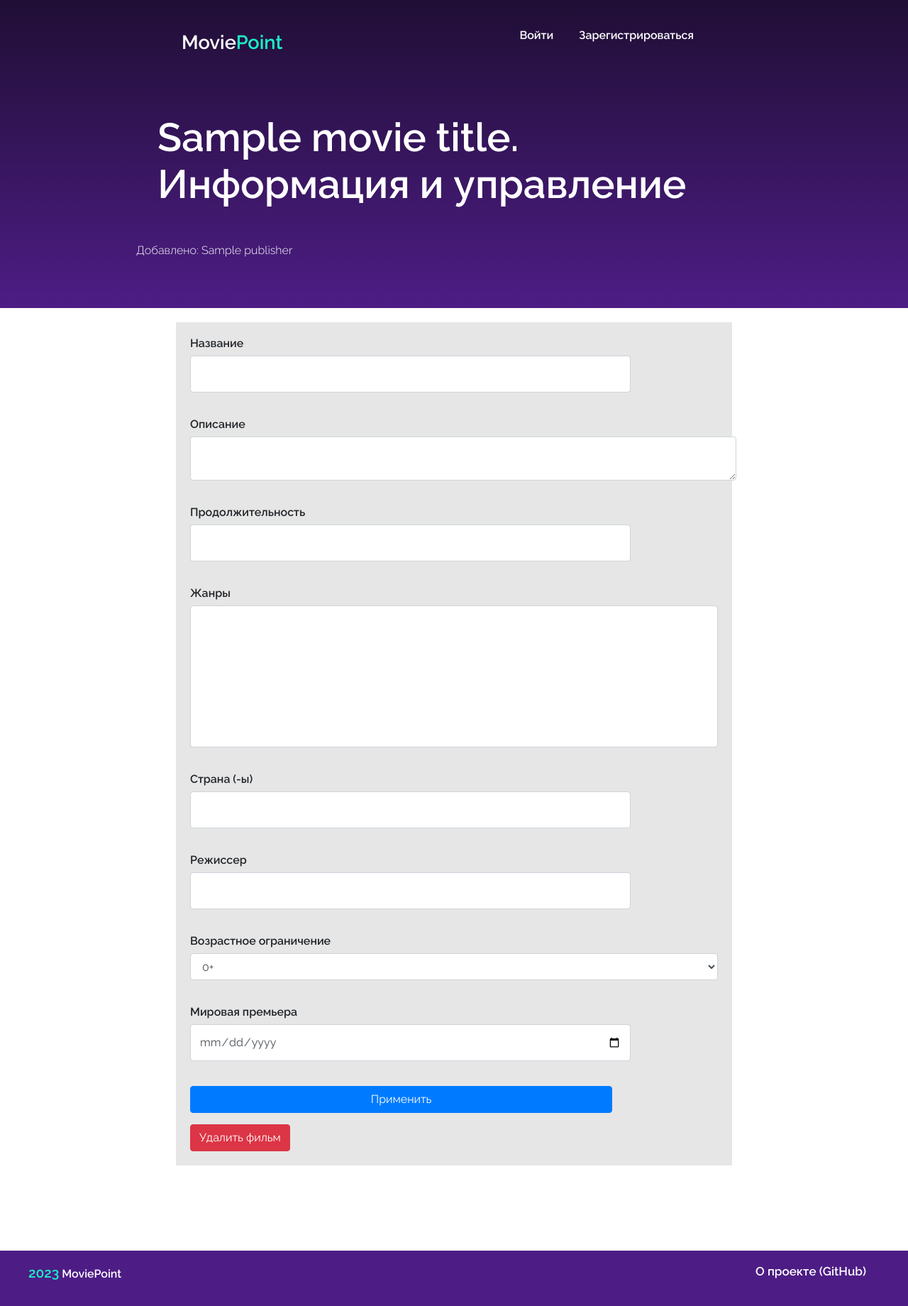
After one commit to AlexSavelev/MoviePoint, a Flask app: template templates/edit_info.html in a window 1280 px wide. The commit adds this page. Shown: the whole page at 71% size. Run offline with Flask 3, Linux system fonts and the light colour scheme; tables that the repository leaves empty hold one stand-in row (values such as "Sample post"); the template is opened without the code that fills it: values that come from a table or form of the project are taken from there, most other values are stand-ins (such as "Sample title", 1, 10 or a date in 2020); lists and menus that the app fills with data are empty; some libraries are stand-ins or nearby versions.

Commit message:
edit movie info

```diff
--- a/config.py
+++ b/config.py
@@ -13,6 +13,8 @@ SERIES = 'S'
 
 # Languages
 LANG_MAP = {'ru': 'Russian', 'en': 'English'}
+# Ages
+AGES = ['0+', '6+', '12+', '16+', '18+']
 
 
 with open('admins.txt', 'r') as f:
--- a/data/movies_resources.py
+++ b/data/movies_resources.py
@@ -25,6 +25,8 @@ class MoviesResource(Resource):
     def put(self, movies_id):
         abort_if_movie_not_found(movies_id)
         args = {i: j for i, j in parser.parse_args().items() if j is not None}
+        if 'world_release_date' in args:
+            args['world_release_date'] = datetime.date.fromisoformat(args['world_release_date'])
         session = create_session()
         session.query(Movies).filter(Movies.id == movies_id).update(args)
         session.commit()
--- a/forms/edit.py
+++ b/forms/edit.py
@@ -1,9 +1,11 @@
 from flask_wtf import FlaskForm
 from flask_wtf.file import FileRequired, FileAllowed
-from wtforms import StringField, SelectField, SubmitField, IntegerField, FileField, MultipleFileField
+from wtforms import StringField, SelectField, SelectMultipleField, SubmitField, \
+    FileField, MultipleFileField, DateField, TextAreaField
 from wtforms.validators import DataRequired
 
-from config import FULL_LENGTH, SERIES
+from requests import get
+from config import SITE_PATH, FULL_LENGTH, SERIES, AGES
 
 IMAGES = 'jpg jpe jpeg png gif svg bmp'.split()
 
@@ -15,10 +17,29 @@ class MyNewForm(FlaskForm):
 
 
 class EditCoverForm(FlaskForm):
-    content = FileField('Новая обложка', validators=[FileRequired(), FileAllowed(IMAGES, 'Images only!')])
+    content = FileField('Новая обложка', validators=[FileRequired(), FileAllowed(IMAGES, f'Загружать можно ТОЛЬКО '
+                                                                                         f'ИЗОБРАЖЕНИЯ форматов '
+                                                                                         f'{", ".join(IMAGES)}')])
     submit = SubmitField('Установить')
 
 
 class EditImagesForm(FlaskForm):
     content = MultipleFileField('Картинки', validators=[FileAllowed(IMAGES, 'Images only!')])
     submit = SubmitField('Установить')
+
+
+class EditMovieForm(FlaskForm):
+    title = StringField('Название', validators=[DataRequired()])
+    description = TextAreaField('Описание', validators=[])
+    duration = StringField('Продолжительность', validators=[])
+    genres = SelectMultipleField('Жанры', choices=[])
+    country = StringField('Страна (-ы)', validators=[])
+    director = StringField('Режиссер', validators=[])
+    age = SelectField('Возрастное ограничение', choices=[(i, i) for i in AGES])
+    world_release_date = DateField('Мировая премьера', format='%Y-%m-%d')
+    submit = SubmitField('Применить')
+
+    @staticmethod
+    def update_genres():
+        EditMovieForm.genres = SelectMultipleField('Жанры', choices=[
+            (str(i['id']), i['title']) for i in get(f'{SITE_PATH}/api/v1/genres').json()['genres']])
--- a/main.py
+++ b/main.py
@@ -1,3 +1,5 @@
+import datetime
+
 from flask import Flask
 from flask import render_template, redirect, send_from_directory, request, session, abort
 from flask_restful import abort, Api
@@ -18,7 +20,7 @@ from flask_login import LoginManager, login_user, login_required, logout_user
 from flask_login.utils import current_user
 
 from forms.user import LoginForm, RegisterForm
-from forms.edit import MyNewForm, EditCoverForm, EditImagesForm
+from forms.edit import MyNewForm, EditCoverForm, EditImagesForm, EditMovieForm
 
 app = Flask(__name__)
 api = Api(app)
@@ -274,7 +276,7 @@ def edit_images(movie_id: int):
         return redirect('/login')
 
     movie = get(f'{SITE_PATH}/api/v1/movies/{movie_id}').json()
-    if ('movie' not in movie) or (movie['movie']['publisher'] != current_user.id):
+    if ('movie' not in movie) or (movie['movie']['publisher'] not in ([current_user.id] + ADMINS)):
         abort(404)
     movie = movie['movie']
 
@@ -290,7 +292,7 @@ def edit_images_cover(movie_id: int):
         return redirect('/login')
 
     movie = get(f'{SITE_PATH}/api/v1/movies/{movie_id}').json()
-    if ('movie' not in movie) or (movie['movie']['publisher'] != current_user.id):
+    if ('movie' not in movie) or (movie['movie']['publisher'] not in ([current_user.id] + ADMINS)):
         abort(404)
     movie = movie['movie']
 
@@ -314,7 +316,7 @@ def edit_images_load(movie_id: int):
         return redirect('/login')
 
     movie = get(f'{SITE_PATH}/api/v1/movies/{movie_id}').json()
-    if ('movie' not in movie) or (movie['movie']['publisher'] != current_user.id):
+    if ('movie' not in movie) or (movie['movie']['publisher'] not in ([current_user.id] + ADMINS)):
         abort(404)
     movie = movie['movie']
 
@@ -343,7 +345,7 @@ def edit_images_remove(movie_id: int):
         abort(404)
 
     movie = get(f'{SITE_PATH}/api/v1/movies/{movie_id}').json()
-    if ('movie' not in movie) or (movie['movie']['publisher'] != current_user.id):
+    if ('movie' not in movie) or (movie['movie']['publisher'] not in ([current_user.id] + ADMINS)):
         abort(404)
     movie = movie['movie']
 
@@ -358,14 +360,74 @@ def edit_images_remove(movie_id: int):
     return '<script>window.close();</script>'
 
 
-@app.route('/edit/<int:movie_id>/info')
+@app.route('/edit/<int:movie_id>/info', methods=['GET', 'POST'])
 def edit_info(movie_id: int):
-    pass
+    if check_user_is_not_authorized(f'/edit/{movie_id}/info'):
+        return redirect('/login')
+
+    movie = get(f'{SITE_PATH}/api/v1/movies/{movie_id}').json()
+    if ('movie' not in movie) or (movie['movie']['publisher'] not in ([current_user.id] + ADMINS)):
+        abort(404)
+    movie = movie['movie']
+
+    EditMovieForm.update_genres()
+    form = EditMovieForm()
+
+    if form.validate_on_submit():
+        user_movie_titles = [i['title'] for i in get(f'{SITE_PATH}/api/v1/movies/search', json={
+            'must_be_released': False, 'publisher': current_user.id}).json()['movies']]
+        if form.title.data in user_movie_titles and form.title.data != movie['title']:
+            return render_template('edit_info.html', title='Информация и управление', form=form,
+                                   message='Такое название у вас уже используется', movie_title=movie['title'],
+                                   publisher=movie['user']['username'], movie_id=movie_id)
+        put_data = {
+            'title': form.title.data,
+            'description': form.description.data,
+            'duration': form.duration.data,
+            'genres': ','.join(form.genres.data),
+            'country': form.country.data,
+            'director': form.director.data,
+            'age': form.age.data,
+            'world_release_date': form.world_release_date.data.isoformat()
+        }
+        put(f'{SITE_PATH}/api/v1/movies/{movie_id}', json=put_data)
+        return redirect(f'/watch/{movie_id}')
+
+    if not form.title.data:
+        form.title.data = movie['title']
+    if not form.description.data:
+        form.description.data = movie['description']
+    if not form.duration.data:
+        form.duration.data = movie['duration']
+    if not form.genres.data:
+        form.genres.data = movie['genres'].split(',')
+    if not form.country.data:
+        form.country.data = movie['country']
+    if not form.director.data:
+        form.director.data = movie['director']
+    if not form.age.data:
+        form.age.data = movie['age']
+    if not form.world_release_date.data:
+        form.world_release_date.data = datetime.date.fromisoformat(movie['world_release_date']) \
+            if movie['world_release_date'] else ''
+
+    return render_template('edit_info.html', title='Информация и управление', form=form, movie_title=movie['title'],
+                           publisher=movie['user']['username'], movie_id=movie_id)
 
 
 @app.route('/edit/<int:movie_id>/remove')
 def edit_remove(movie_id: int):
-    pass
+    if check_user_is_not_authorized(f'/edit/{movie_id}/remove'):
+        return redirect('/login')
+
+    movie = get(f'{SITE_PATH}/api/v1/movies/{movie_id}').json()
+    if ('movie' not in movie) or (movie['movie']['publisher'] not in ([current_user.id] + ADMINS)):
+        abort(404)
+
+    delete(f'{SITE_PATH}/api/v1/movies/{movie_id}')
+    movie_file_system.remove(movie_id)
+
+    return redirect('/my')
 
 
 @app.route('/edit/<int:movie_id>/private')
--- a/static/css/style.css
+++ b/static/css/style.css
@@ -507,6 +507,23 @@ ul.footer-menu li {
     margin-bottom: 15px;
 }
 
+.edit-info-block {
+    padding: 20px;
+    margin-top: 50px;
+    margin-bottom: 50px;
+    margin: auto;
+    width: 60%;
+    background-color: hsl(0,0%,90%);
+}
+
+.edit-info-block select[multiple] {
+    height: 200px!important;
+}
+
+.edit-info-block input, select {
+    width: 80%;
+}
+
 .movie-info-block {
     background-color: hsl(0,0%,90%);
     padding: 50px;
--- a/templates/edit_images.html
+++ b/templates/edit_images.html
@@ -9,7 +9,7 @@
 
 {% block main %}
     <div class="edit-images-back">
-        <input type="button" class="btn btn-primary" onclick="location.href='/watch/{{movie_id}}?edit=true';" value="<< Вернуться" />
+        <input type="button" class="btn btn-primary" onclick="location.href='/watch/{{movie_id}}';" value="<< Вернуться" />
     </div>
     <div class="edit-images">
         <div class="edit-images-cover-block">
--- /dev/null
+++ b/templates/edit_info.html
@@ -0,0 +1,92 @@
+{% extends "base.html" %}
+
+{% block header2 %}
+<div class="header2-mini">
+    <h2 class="page-big-title-left">{{movie_title}}. Информация и управление</h2>
+    <p class="page-big-title-left-desc">Добавлено: {{publisher}}</p>
+</div>
+{% endblock %}
+
+{% block main %}
+<div class="edit-info-block">
+    <form action="" method="post">
+        {{ form.hidden_tag() }}
+        <p>
+            {{ form.title.label }}<br>
+            {{ form.title(class="form-control") }}<br>
+            {% for error in form.title.errors %}
+                <div class="alert alert-danger" role="alert">
+                    {{ error }}
+                </div>
+            {% endfor %}
+        </p>
+        <p>
+            {{ form.description.label }}<br>
+            {{ form.description(class="form-control") }}<br>
+            {% for error in form.description.errors %}
+                <div class="alert alert-danger" role="alert">
+                    {{ error }}
+                </div>
+            {% endfor %}
+        </p>
+        <p>
+            {{ form.duration.label }}<br>
+            {{ form.duration(class="form-control") }}<br>
+            {% for error in form.duration.errors %}
+                <div class="alert alert-danger" role="alert">
+                    {{ error }}
+                </div>
+            {% endfor %}
+        </p>
+        <p>
+            {{ form.genres.label }}<br>
+            {{ form.genres(class="form-control", type="select", rows=10, multiple=True) }}<br>
+            {% for error in form.genres.errors %}
+                <div class="alert alert-danger" role="alert">
+                    {{ error }}
+                </div>
+            {% endfor %}
+        </p>
+        <p>
+            {{ form.country.label }}<br>
+            {{ form.country(class="form-control") }}<br>
+            {% for error in form.country.errors %}
+                <div class="alert alert-danger" role="alert">
+                    {{ error }}
+                </div>
+            {% endfor %}
+        </p>
+        <p>
+            {{ form.director.label }}<br>
+            {{ form.director(class="form-control") }}<br>
+            {% for error in form.director.errors %}
+                <div class="alert alert-danger" role="alert">
+                    {{ error }}
+                </div>
+            {% endfor %}
+        </p>
+        <p>
+            {{ form.age.label }}<br>
+            {{ form.age(class="form-control", type="select") }}<br>
+            {% for error in form.age.errors %}
+                <div class="alert alert-danger" role="alert">
+                    {{ error }}
+                </div>
+            {% endfor %}
+        </p>
+        <p>
+            {{ form.world_release_date.label }}<br>
+            {{ form.world_release_date(class="form-control", type="date") }}<br>
+            {% for error in form.world_release_date.errors %}
+                <div class="alert alert-danger" role="alert">
+                    {{ error }}
+                </div>
+            {% endfor %}
+        </p>
+
+        <p>{{ form.submit(type="submit", class="btn btn-primary") }}</p>
+        <div>{{ message }}</div>
+    </form>
+    <button type="button" class="btn btn-danger" onclick="if(confirm('Вы уверены, что хотите сделать это?') == true){location.href='/edit/{{movie_id}}/remove';}">Удалить фильм</button>
+</div>
+{% endblock %}
```
Also changed, not shown: db/movie_point.db.
